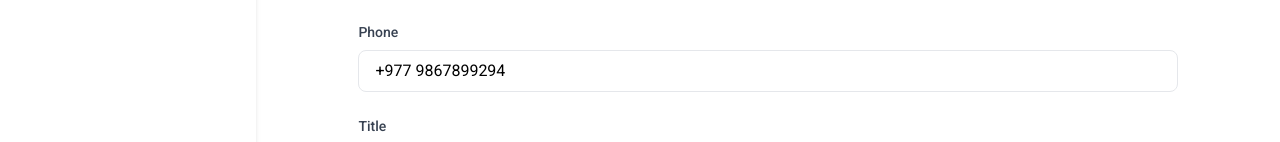
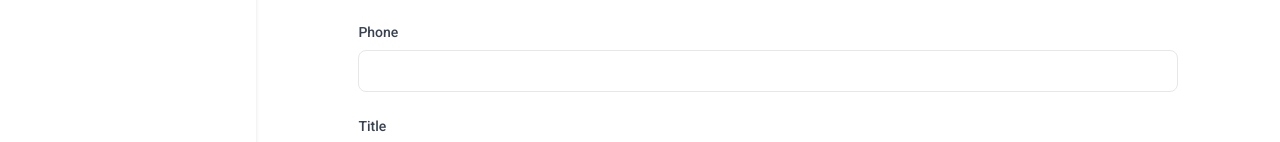
Before and after one commit to aayushtmG/Kitabs, a Next.js app in the folder frontend/: page /admin/profile in a window 1280 px wide. Shown: the part 420-562 px from the top of the page. Built offline with nearby package versions, Linux system fonts and the light colour scheme; sample sign-in values are in the browser's storage.

Commit message:
Fixed frontend issue

```diff
--- a/frontend/app/(dashboard)/admin/profile/page.jsx
+++ b/frontend/app/(dashboard)/admin/profile/page.jsx
@@ -1,5 +1,5 @@
 'use client'
-import { useState,useContext } from 'react';
+import { useState,useContext, useEffect } from 'react';
 import  Input  from '@/components/ui/Input';
 import  Button  from '@/components/ui/Button';
 import Avatar from '@/components/ui/Avatar'
@@ -13,14 +13,13 @@ import { NotifierContext } from '@/context/NotifierContext';
 export default function ProfileForm() {
   const {notifierMessage,notifierVisible,notify} = useContext(NotifierContext)
   const {user} = useSelector(state => state.user);
-  const userData = user;
   const [formData, setFormData] = useState({
-    fullName: userData.fullName,
-    email: userData.email,
-    username: userData.username,
-    phone: userData.phone || "+977 9867899294",
-    title: 'Administrator'
-  });
+            fullName: '',
+            email: '',
+            username: '',
+            phone:'',
+            title: ''
+    });
   const router = useRouter();
   const dispatch = useDispatch();
   const handleLogout = () => {
@@ -31,7 +30,7 @@ export default function ProfileForm() {
   const handleSubmit = async (e) =>  {
     e.preventDefault();
     // Handle form submission
-    const response = await fetch(`https://kitabs.onrender.com/api/users/${userData._id}`,{
+    const response = await fetch(`https://kitabs.onrender.com/api/users/${user._id}`,{
       method:'post',
       headers: {
       'Content-Type': 'application/json',
@@ -60,7 +59,18 @@ export default function ProfileForm() {
       [e.target.name]: e.target.value
     }));
   };
-
+    useEffect(()=>{
+        setFormData({
+            fullName: user.fullName || '',
+            email: user.email || '',
+            username: user.username || '',
+            phone: user.phone  || '',
+            title: 'Administrator'
+          });
+    },[user])
+    if(!user){
+return <>Not Authenticated</>
+    }
   return (
  <div className="space-y-4 mx-auto w-4/5 my-8">
     {notifierMessage && <Notifier message={notifierMessage} visible={notifierVisible}/>}
--- a/frontend/components/ProductCard.jsx
+++ b/frontend/components/ProductCard.jsx
@@ -22,8 +22,7 @@ function ProductCard({product}) {
                         <h2 className=' group-hover:text-secondary font-bold text-text-primary
                         xl:text-xl '>{product.title}</h2>
                           <p className="2xl:text-xl font-semibold text-[#1a385e]">
-                            Rs.{product.price}
-                          </p>
+                            Rs.{product.price} </p>
                   </div>
       </div>
     </Link>
```
Also changed, not shown: 2 other files (tests, documents, lock files or other folders).
